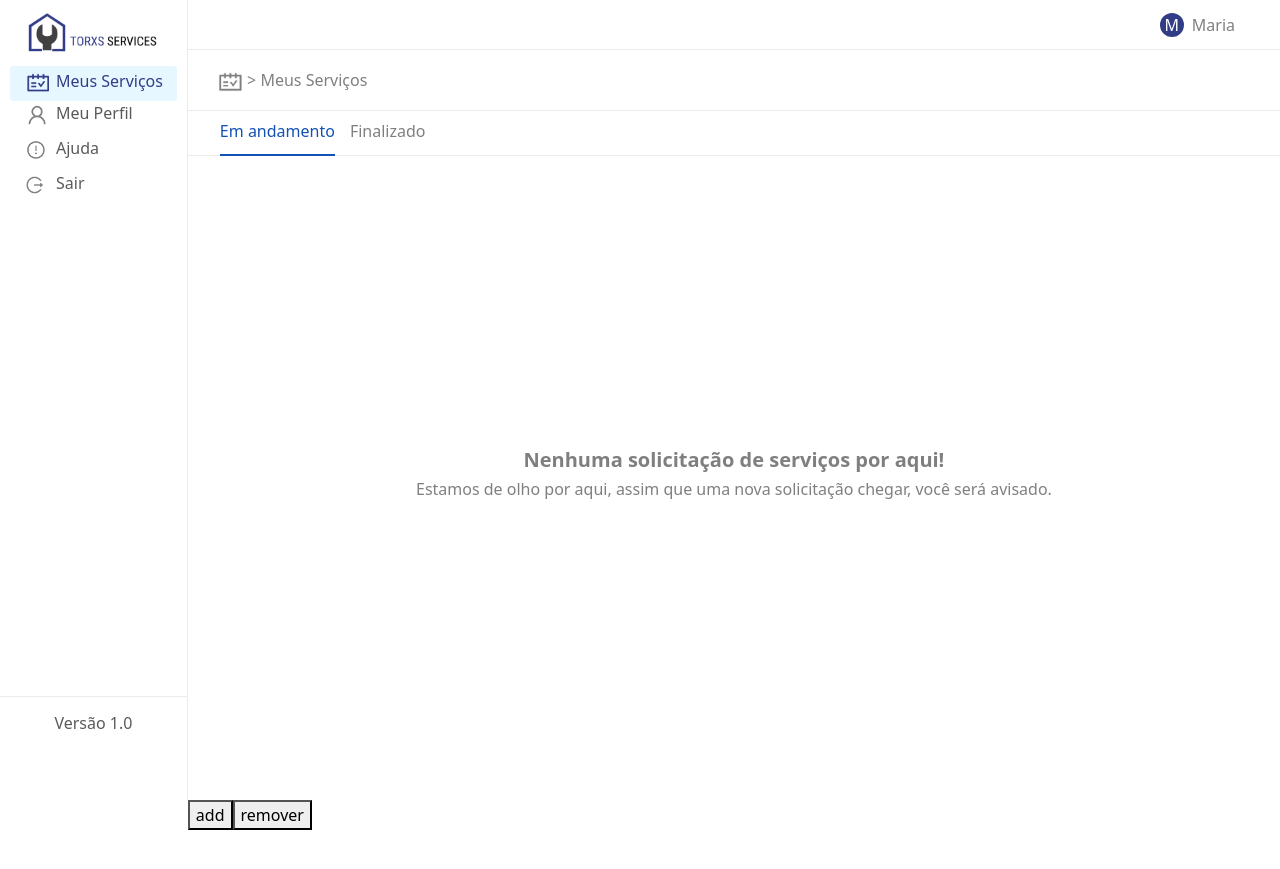
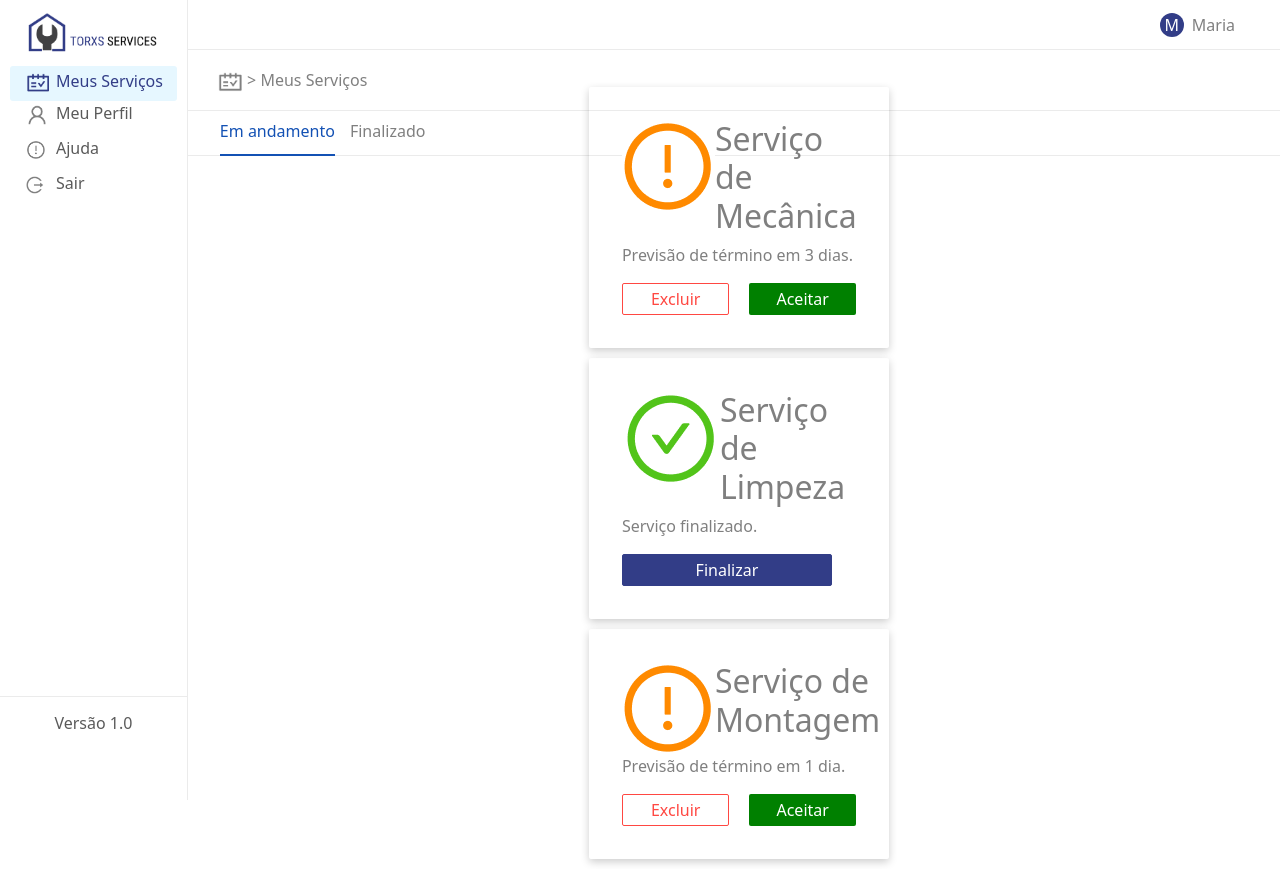
Before and after one commit to SnowGray24/DomesticGeneralServices, a React (Create React App) app: page /MeusServicos in a window 1280 px wide. Before the commit the page ends 830 px from the top, so only its background shows below. Built offline with nearby package versions, Linux system fonts and the light colour scheme.

Commit message:
Atualizado MeusServicos, para receber o novo card

```diff
--- a/src/components/MeusServicos.js
+++ b/src/components/MeusServicos.js
@@ -1,72 +1,23 @@
-
-
 import '../css/configCSS.css';
 import '../css/homePages.css';
 import '../css/button.css';
-import imgIcon from '../img/icones/advertencia.PNG';
-import imgIconFinalizado from '../img/icones/okay.PNG';
-
 import imgTask from '../img/icones/task.PNG';
-
-import Itens from './Itens';
-
-import React, {useState} from 'react';
+import React from 'react';
+import CardServicoPrestador from './CardServicoPrestador';
+import myServices from '../data/CardsPrestador';
 
 function MeusServicos(){
 
-    const [listaServico, setListaServico] = useState([]);
-    const [exemploId, setExemploId] = useState(0); //APAGAR ISSO DEPOIS
-
-    const addItemHandler = (titulo, dias, img) =>{
-        setExemploId(exemploId + 1);
-        let obj = {Id: exemploId, Titulo: titulo, Dias: dias, Img: img};
-        let arr = listaServico.concat(obj);
-        setListaServico(arr);
-    }
-
-    //CONTINUAR AQUIIIIIIIIIIIIIIIII
-    const removeItemHanler = () =>{
-
-        var list = listaServico;
-        list.splice(0, 1);
-
-        setListaServico(list);
-    }
-
-
-
-
     let card;
     const verificationItens = () =>{
-         if (listaServico.length === 0){
+         if (myServices.length === 0){
             card=<>
                 <h5 style={{fontWeight: 'bold'}}>Nenhuma solicitação de serviços por aqui!</h5>
                 <h6>Estamos de olho por aqui, assim que uma nova solicitação chegar, você será avisado.</h6>
               </>
         }else{
-            card= <div style={{position: 'absolute',width: '80%', height: '520px', overflow: 'scroll', scrollbarWidth: 'none'}}>
-                    <h5 style={{color: '#1351B4', marginTop: '28px'}}>
-                        Solicitações
-                    </h5>
-
-                    <div style={{display: 'flex', marginTop: '2em'}}>
-                        {listaServico.map((obj, index) =>(
-                            <Itens key={index} typeCard="solicitacao" chave={obj.Id} previcao={obj.Dias} titulo={obj.Titulo} image={obj.Img}  />
-                        ))}
-                    </div>
-
-                    <h5 style={{color: '#135184', marginTop: '18px'}}>
-                        Em andamento
-                    </h5>
-
-                    <div style={{display: 'flex', marginTop: '2em'}}>
-                        {listaServico.map((obj,index) =>(
-                            <Itens key={index} typeCard="emAndamento" chave={obj.Id} previcao={obj.Dias} titulo={obj.Titulo} image={imgIconFinalizado}  />
-                        ))}
-                    </div>
-                </div>
+            card= <CardServicoPrestador/>
         }
-
     }
 
     verificationItens()
@@ -96,13 +47,8 @@ function MeusServicos(){
                 </nav>
 
                 <div style={{height: 'calc(100vh - 156px)', width: '100%'}} className='itemCentralizar'>
-
                     {card}
-
                 </div>
-
-                <button onClick={() => addItemHandler("lsdlsjdsjds", 10, imgIcon)}>add</button>
-                <button onClick={() => removeItemHanler()}>remover</button>
             </div>
         </div>
     );
```
